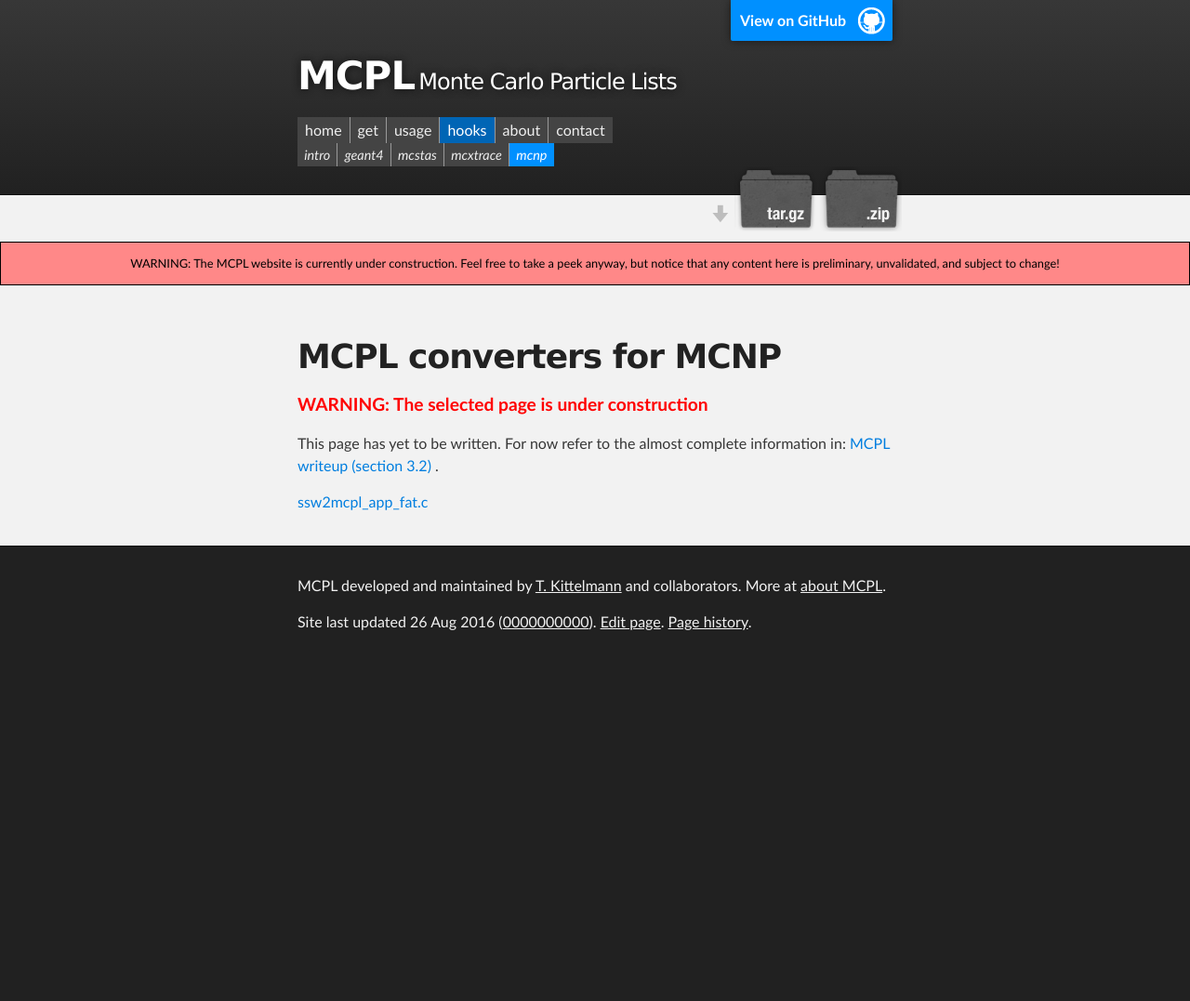
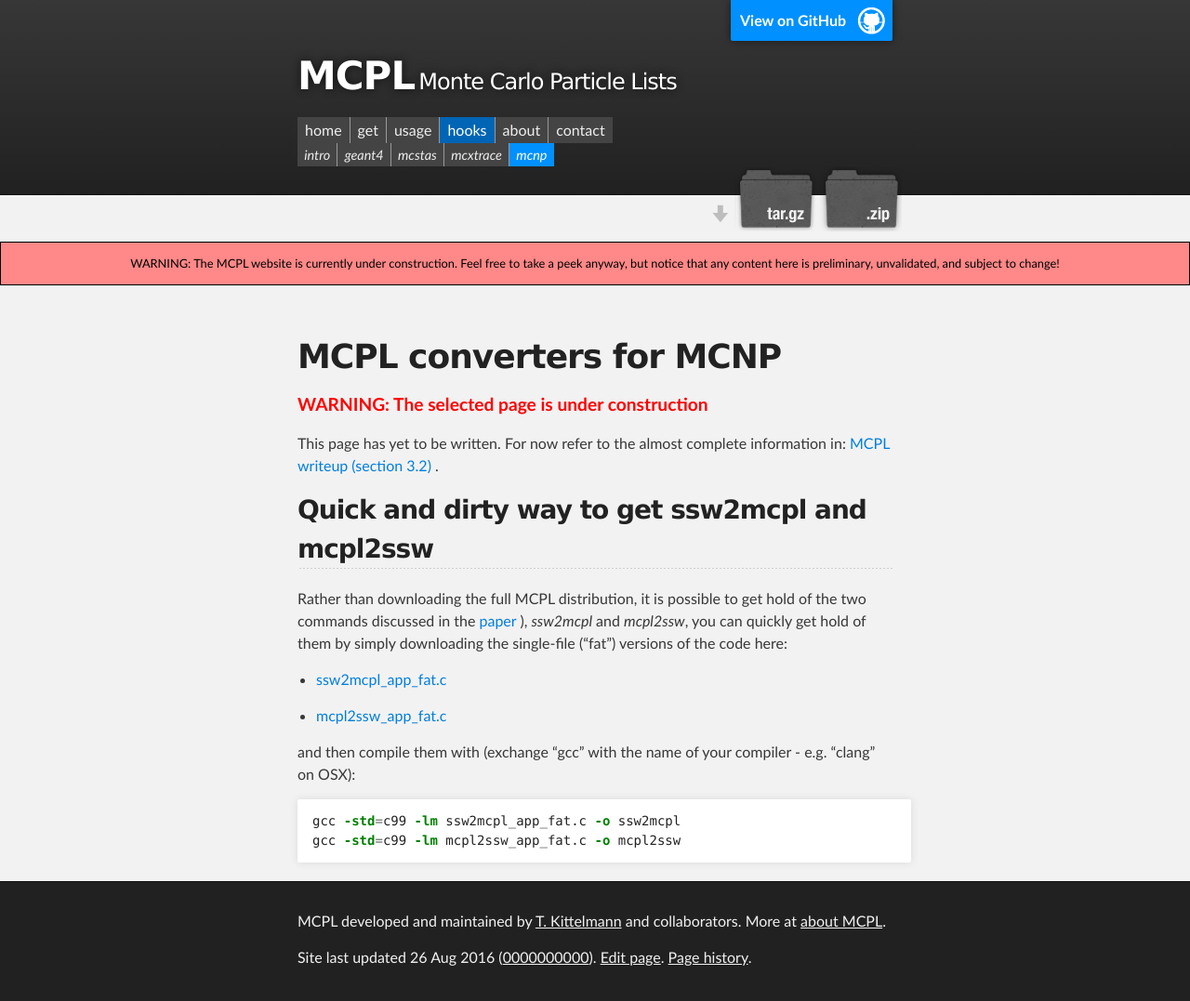
Before and after one commit to mctools/mcpl, a Jekyll site: the page built from hooks_mcnp.md, in a window 1280 px wide. Shown: the whole page at 93% size. Built offline with Jekyll 4.4.1, drawn with Linux system fonts in a browser that asks for light colours; before the commit the page ends 900 px from its top, so only the background shows below that.

Commit message:
add quick and dirty method to mcnp hooks page

````diff
--- a/_includes/linkpaper.html
+++ b/_includes/linkpaper.html
@@ -8,5 +8,8 @@
 {%   assign paperlink = paperlink |append: "#nameddest=section."|append: include.section %}
 {%   assign linkname = linkname |append: " (section "|append: include.section|append: ")" %}
 {% endif %}
+{% if include.linkname != nil %}
+{%   assign linkname = include.linkname %}
+{% endif %}
 <a href="{{paperlink}}">{{linkname}}</a>
 {% endcapture %}{{ dummy | strip_newlines | normalize_whitespace }}
--- a/hooks_mcnp.md
+++ b/hooks_mcnp.md
@@ -7,4 +7,20 @@ weight: 20
 This page has yet to be written. For now refer to the almost complete
 information in: {% include linkpaper.html subsection=3.2 %}.
 
-{% include linkfile.html file="src_fat/ssw2mcpl_app_fat.c" %}
+## Quick and dirty way to get ssw2mcpl and mcpl2ssw
+
+Rather than downloading the full MCPL distribution, it is possible to get hold
+of the two commands discussed in the {% include linkpaper.html subsection=3.2
+linkname="paper" %}), _ssw2mcpl_ and _mcpl2ssw_, you can quickly get hold of
+them by simply downloading the single-file ("fat") versions of the code here:
+
+* {% include linkfile.html file="src_fat/ssw2mcpl_app_fat.c" %}
+* {% include linkfile.html file="src_fat/mcpl2ssw_app_fat.c" %}
+
+and then compile them with (exchange "gcc" with the name of your compiler - e.g.
+"clang" on OSX):
+
+```shell
+gcc -std=c99 -lm ssw2mcpl_app_fat.c -o ssw2mcpl
+gcc -std=c99 -lm mcpl2ssw_app_fat.c -o mcpl2ssw
+```
````
